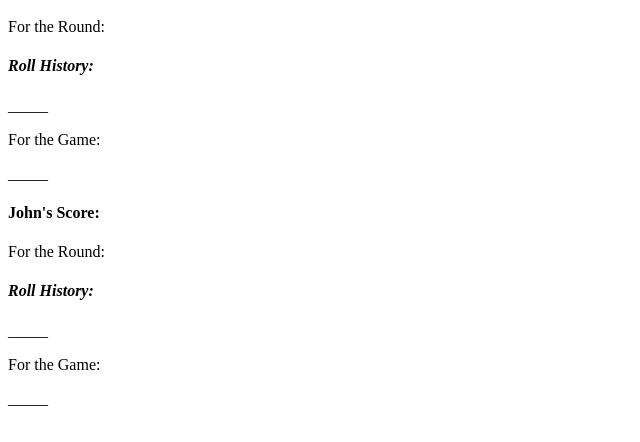
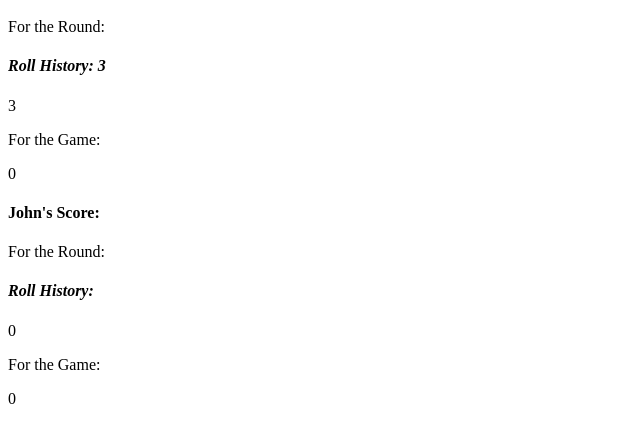
Before and after one commit to tkm404/pig-dice, a plain HTML site: page index.html in a window 1280 px wide. Both pictures are taken after a click on the button "Roll!". Shown: the part 270-712 px from the top of the page, 0-640 px from the left. Drawn offline with Linux system fonts and the light colour scheme.

Commit message:
add ability to display game details. Add ability to switch users and add totals.
Co-Authored-By: Kyle Crawford <kcraw217@gmail.com>
dquote> Co-Authored-By: Brandon Morgan <brandmorgan@gmail.com

```diff
--- a/index.html
+++ b/index.html
@@ -14,7 +14,7 @@
     <button type="submit" id="btn-endTurn">End Turn</button>
   </form>
 
-  <div>
+  <div id="gameDetails">
     <h2>Results:</h2>
     <h4>Jimmy's Score:</h4>
     <label for="paraP1RoundScore"> For the Round:</label>
--- a/js/scripts.js
+++ b/js/scripts.js
@@ -88,11 +88,23 @@ pigDice.addPlayer(player2);
 
 
 
-// UI LOGIC vvv
+// ------- UI LOGIC vvv ------
 
-let turnName;
+function displayGameInfo() {
 
-
+let rollHistory1 = document.getElementById("p1RollHistory");
+rollHistory1.innerText = player1.rounds;
+let roundScore1 = document.getElementById("paraP1RoundScore");
+roundScore1.innerText = player1.roundScore;
+let totalScore1 = document.getElementById("paraP1TotalScore");
+totalScore1.innerText = player1.totalScore;
+let rollHistory2 = document.getElementById("p2RollHistory");
+rollHistory2.innerText = player2.rounds;
+let roundScore2 = document.getElementById("paraP2RoundScore");
+roundScore2.innerText = player2.roundScore;
+let totalScore2 = document.getElementById("paraP2TotalScore");
+totalScore2.innerText = player2.totalScore;
+}
 
 function playerRoll(event) {
 	event.preventDefault();
@@ -118,15 +130,15 @@ function playerTurn() {
 	let topSpan = document.getElementById("playerTurn");
 	if (turnBoolean === true) {
 	topSpan.innerText =	player1.name;
-	console.log("hummus")
 	} else if (turnBoolean === false) {
 	topSpan.innerText = player2.name;
-	console.log("carrots")
 	}
 }
 
 window.addEventListener("load", function() {
+
 playerTurn();
 document.getElementById("btn-roll").addEventListener("click", playerRoll);
 document.getElementById("btn-endTurn").addEventListener("click", playerEndTurn);
+document.getElementById("gameControls").addEventListener("click", displayGameInfo);
 });
```
